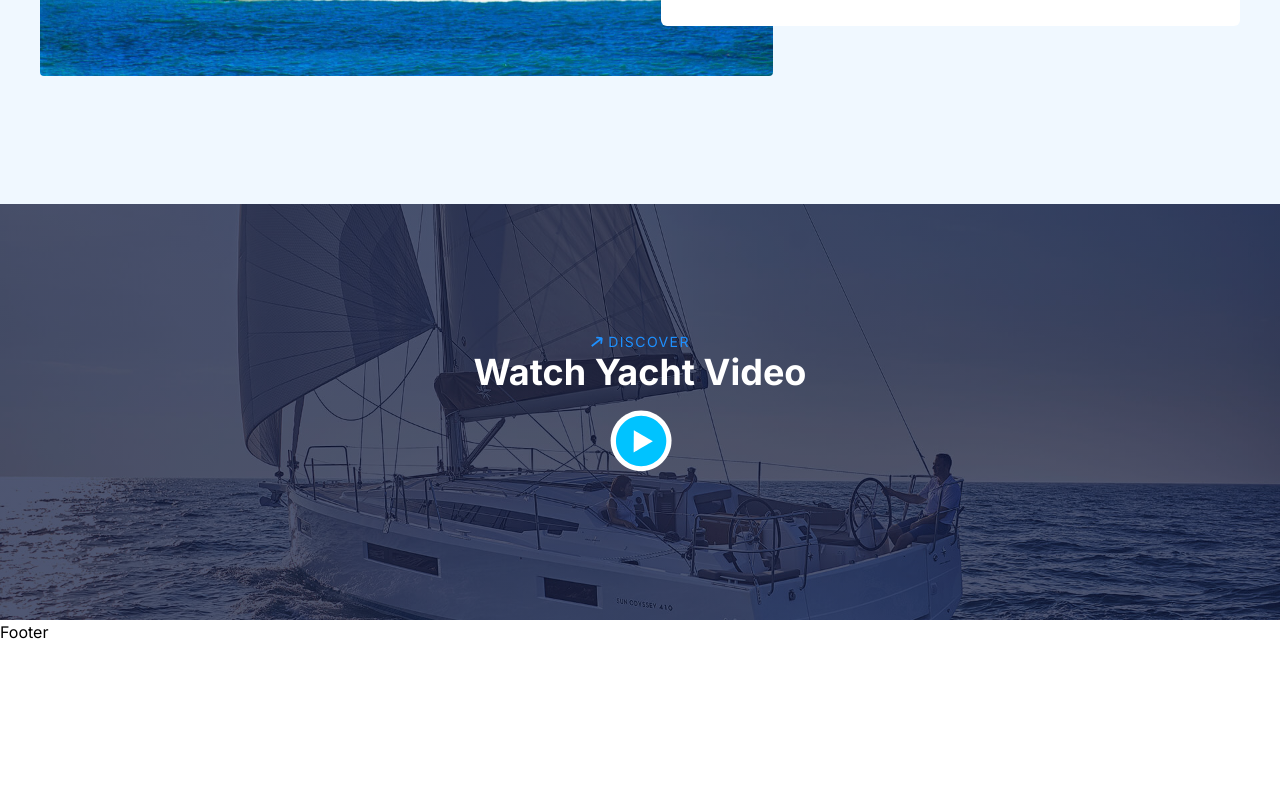
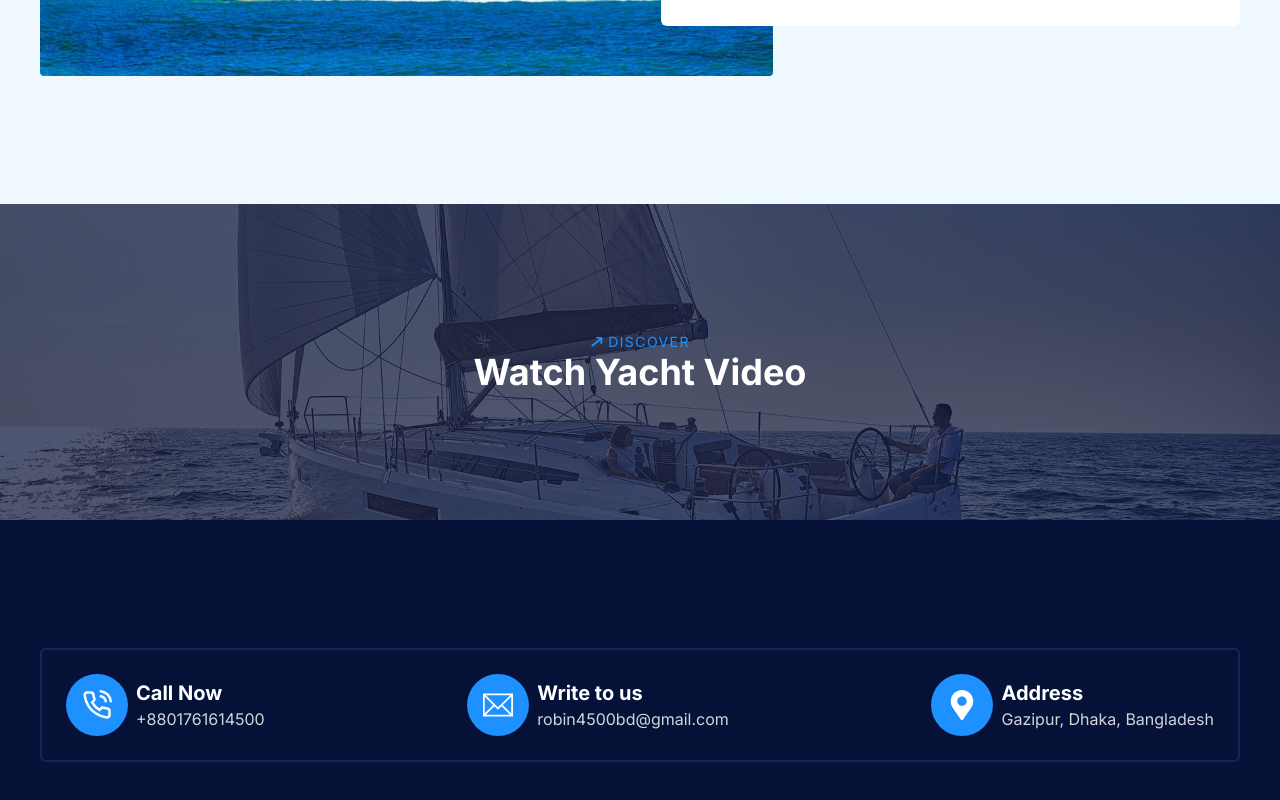
Before and after one commit to mdrobin45/yacht-renter, a Next.js app: page / in a window 1280 px wide. Shown: the part 3018-3818 px from the top of the page. Before the commit the page ends 3662 px from the top, so only its background shows below. Built offline with nearby package versions, Linux system fonts and the light colour scheme.

Commit message:
footer 1st section done

```diff
--- a/src/app/components/global/footer/footer.js
+++ b/src/app/components/global/footer/footer.js
@@ -1,7 +1,64 @@
+import { FaMapMarkerAlt } from "react-icons/fa";
+import { FiPhoneCall } from "react-icons/fi";
+import { TfiEmail } from "react-icons/tfi";
+import Container from "../container/container";
+
 const Footer = () => {
    return (
-      <div>
-         <h2>Footer</h2>
+      <section className="bg-secondary py-32">
+         <Container>
+            <div className="flex items-center justify-between border-blue-950 border-2 rounded-md p-6">
+               {/* <div className="flex items-center gap-2">
+                  <div className="bg-primary rounded-full p-4">
+                     <FiPhoneCall className="text-white text-3xl" />
+                  </div>
+                  <div>
+                     <h2 className="text-xl font-bold text-white">Call Now</h2>
+                     <p className="text-gray-300">+8801761614500</p>
+                  </div>
+               </div> */}
+               <ContactCard
+                  icon="phone"
+                  heading="Call Now"
+                  text="+8801761614500"
+               />
+               <ContactCard
+                  icon="email"
+                  heading="Write to us"
+                  text="robin4500bd@gmail.com"
+               />
+               <ContactCard
+                  icon="address"
+                  heading="Address"
+                  text="Gazipur, Dhaka, Bangladesh"
+               />
+            </div>
+            <div>{/* Bottom section */}</div>
+         </Container>
+      </section>
+   );
+};
+
+// Contact card component
+
+const ContactCard = ({ icon, heading, text }) => {
+   const renderIcon = () => {
+      switch (icon) {
+         case "phone":
+            return <FiPhoneCall className="text-white text-3xl" />;
+         case "email":
+            return <TfiEmail className="text-white text-3xl" />;
+         case "address":
+            return <FaMapMarkerAlt className="text-white text-3xl" />;
+      }
+   };
+   return (
+      <div className="flex items-center gap-2">
+         <div className="bg-primary rounded-full p-4">{renderIcon()}</div>
+         <div>
+            <h2 className="text-xl font-bold text-white">{heading}</h2>
+            <p className="text-gray-300">{text}</p>
+         </div>
       </div>
    );
 };
--- a/src/app/components/homeComponents/about/about.js
+++ b/src/app/components/homeComponents/about/about.js
@@ -1,4 +1,3 @@
-"use client";
 import Image from "next/image";
 import { CiCircleCheck } from "react-icons/ci";
 import { FiPhone } from "react-icons/fi";
--- a/src/app/components/homeComponents/activities/activities.js
+++ b/src/app/components/homeComponents/activities/activities.js
@@ -1,4 +1,3 @@
-"use client";
 import Image from "next/image";
 import Link from "next/link";
 import { LiaHandPointRightSolid } from "react-icons/lia";
--- a/src/app/components/homeComponents/banner/banner.js
+++ b/src/app/components/homeComponents/banner/banner.js
@@ -1,4 +1,3 @@
-"use client";
 import bannerBg from "../../../../../public/images/banner.webp";
 import Button from "../../global/button/button";
 import SubHeading from "../../global/subHeading/subHeading";
--- a/src/app/components/homeComponents/premiumYacht/yachtSlide/yachtSlide.js
+++ b/src/app/components/homeComponents/premiumYacht/yachtSlide/yachtSlide.js
@@ -1,4 +1,3 @@
-"use client";
 import Image from "next/image";
 import Link from "next/link";
 import { FaRegUser } from "react-icons/fa";
--- a/src/app/components/homeComponents/watchVideo/watchVideo.js
+++ b/src/app/components/homeComponents/watchVideo/watchVideo.js
@@ -1,5 +1,4 @@
 "use client";
-import LottiePlayer from "react-lottie";
 import playButton from "../../../utils/play_button_lottie.json";
 import Container from "../../global/container/container";
 import SubHeading from "../../global/subHeading/subHeading";
@@ -19,14 +18,13 @@ const WatchVideo = () => {
             backgroundAttachment: "fixed",
             backgroundSize: "cover",
          }}
-         className=" py-32">
+         className="py-32">
          <Container>
             <SubHeading className="justify-center">Discover</SubHeading>
             <h2 className="text-4xl text-white text-center font-bold">
                Watch Yacht Video
             </h2>
-
-            <LottiePlayer options={defaultOptions} width={100} height={100} />
+            {/* <LottiePlayer options={defaultOptions} width={100} height={100} /> */}
          </Container>
       </section>
    );
```
